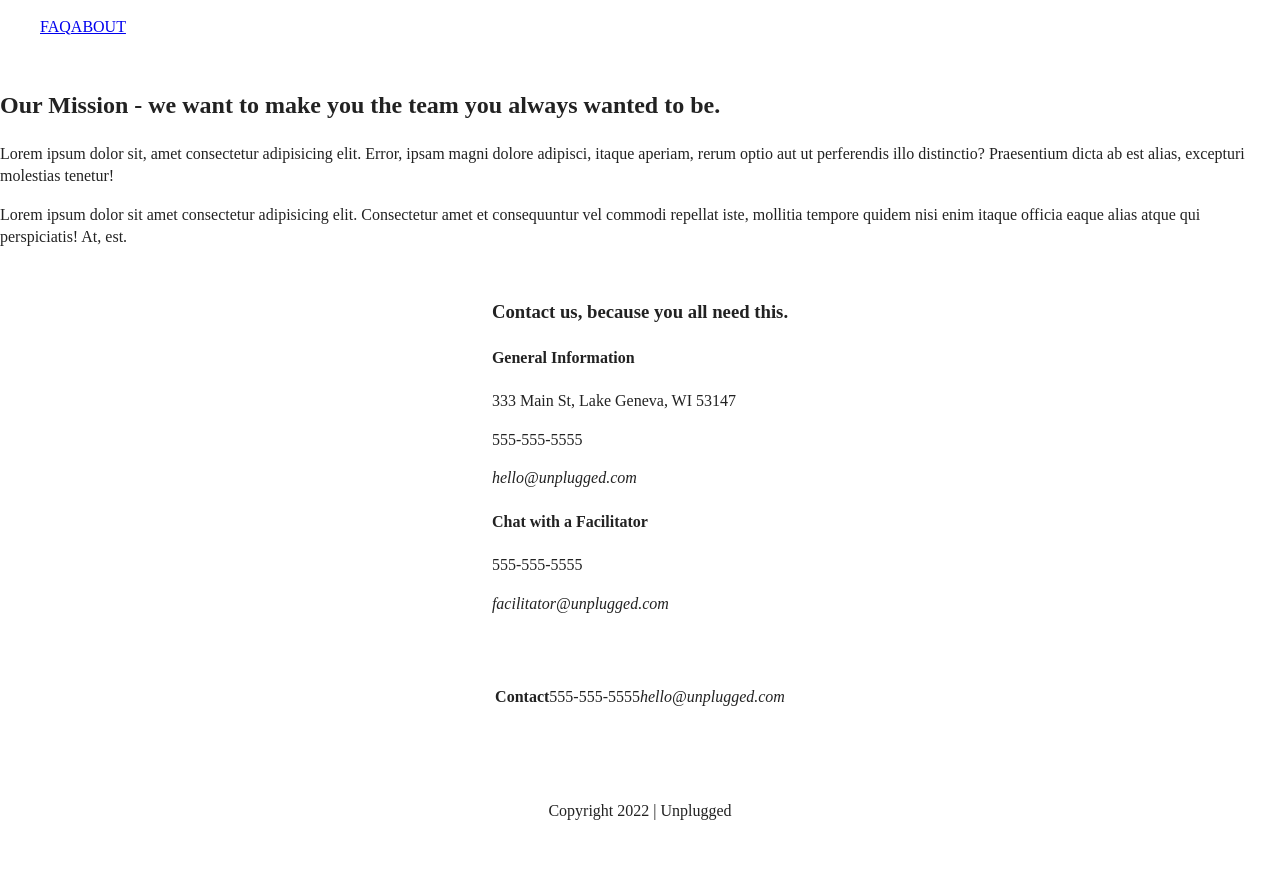
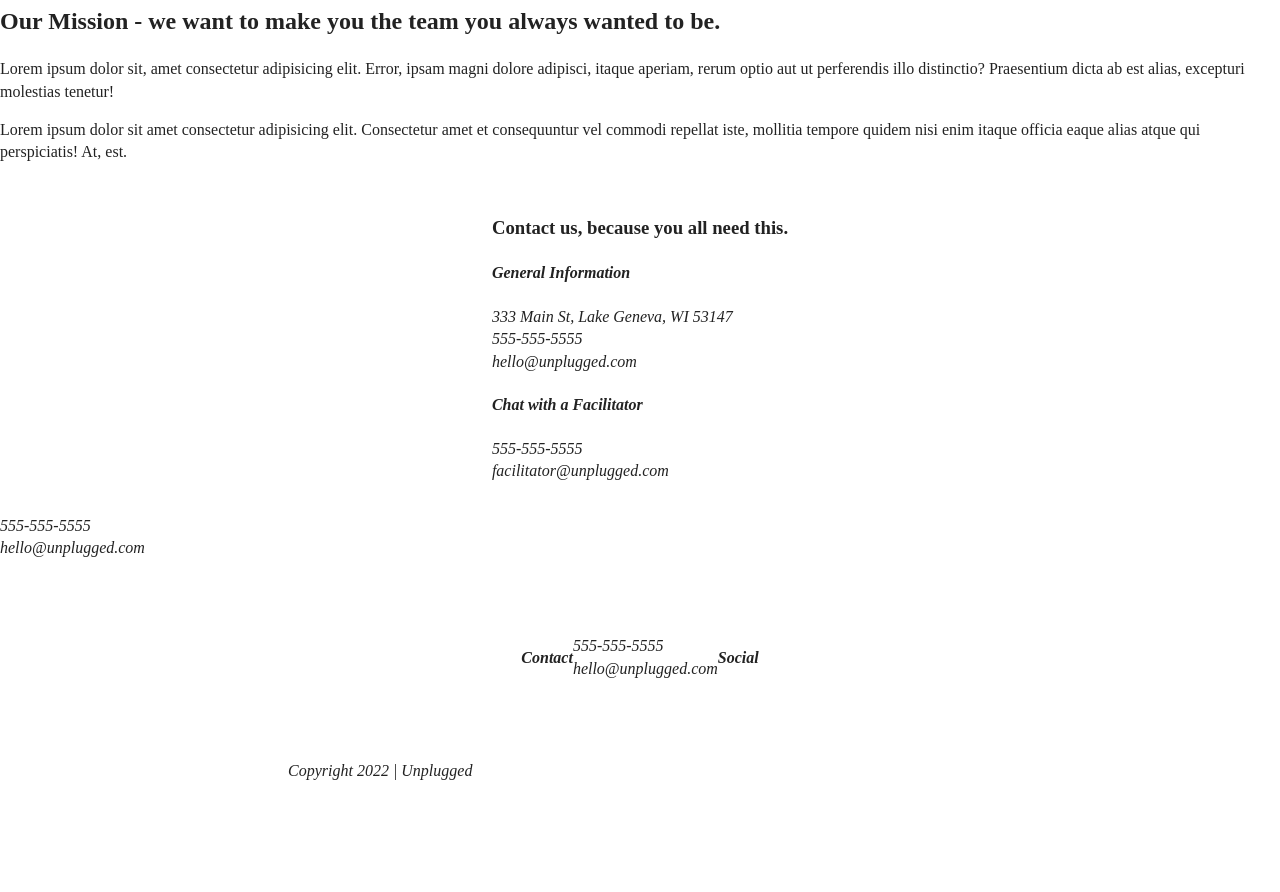
Before and after one commit to ReeAya/unplugged-retreat, a website: page about/index.html in a window 1280 px wide. Shown: the part 155-1047 px from the top of the page. After the commit the page ends 1008 px from the top, so only its background shows below. Drawn offline with Linux system fonts and the light colour scheme.

Commit message:
Adjusted div positions in layout

```diff
--- a/about/index.html
+++ b/about/index.html
@@ -27,7 +27,7 @@
         <div class="content-wrapper">
             <figure>
                 <a href="#">
-                    <img src="../img/unpluggedlogo.png" alt="unplugged logo" />
+                    <img src="" alt="unplugged logo" />
                 </a>
             </figure>
 
@@ -45,13 +45,13 @@
         </div>
     </header>
 
+    <main>
         <section class="mission">
             <div class="content-wrapper">
-            <div class="mission-content">
                 <h2>
                     Our Mission - we want to make you the team you always wanted to be.
                 </h2>
-
+                <div class="mission-content">
                     <p>
                         Lorem ipsum dolor sit, amet consectetur adipisicing elit. Error, ipsam magni dolore adipisci, itaque aperiam, rerum optio aut ut perferendis illo distinctio? Praesentium dicta ab est alias, excepturi molestias tenetur!
                     </p>
@@ -68,31 +68,49 @@
 
         <section class="contact">
             <div class="content-wrapper">
-            <div class="general-info">
                 <h3>Contact us, because you all need this.</h3>
+                <address class="general-info">
+            <div>
               <h4>General Information</h4>
-                <p>333 Main St, Lake Geneva, WI 53147</p>
-                <p>555-555-5555</p>
-                <address>hello@unplugged.com</address>
+              <p>
+                333 Main St, Lake Geneva, WI 53147<br />
+                555-555-5555<br />
+                hello@unplugged.com
+              </p>
             </div>
-
-            <div class="contact-facilitator">
+            <div>
               <h4>Chat with a Facilitator</h4>
-                <p>555-555-5555</p>
-                <address>facilitator@unplugged.com</address>
+              <p>
+                555-555-5555<br />
+                facilitator@unplugged.com
+              </p>
             </div>
+          </address>
             </div>
         </section>
+    </main>
+
+
+    <address>
+              <p>
+                555-555-5555<br />
+                hello@unplugged.com
+              </p>
 
     <footer>
         <div class="content-wrapper">
             <div class="footer-content">
                 <div class="contact">
                     <h4>Contact</h4>
-                    <p>555-555-5555</p>
-                    <address>hello@unplugged.com</address>
-                </div>
+                    <address>
+                        <p>
+                            555-555-5555<br>
+                            hello@unplugged.com
+                        </p>
+                    </address>
+
     <div class="social">
+        <h4>Social</h4>
         <div class="social-icons">
             <p>
                 <a href="https://www.facebook.com/unplugged-retreat" target="_blank"></a>
@@ -105,10 +123,11 @@
             </p>
         </div>
     </div>
+    </div>
+    </div>
+
     <div class="copyright">
         <p>Copyright 2022 | Unplugged</p>
-                </div>
-            </div>
     </div>
     </footer>
     <!--------------------- JS SCRIPT ------------------>
```
Lines whose indentation alone changed are shown as unchanged.
